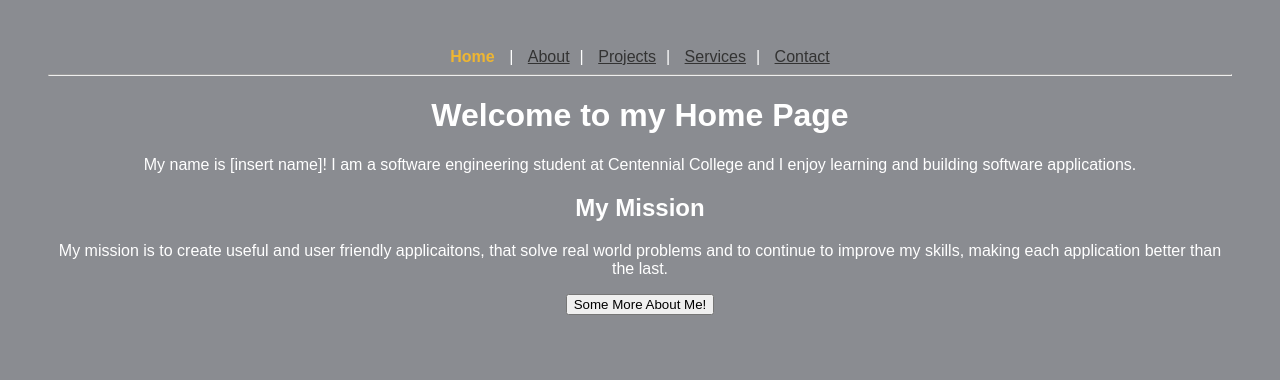
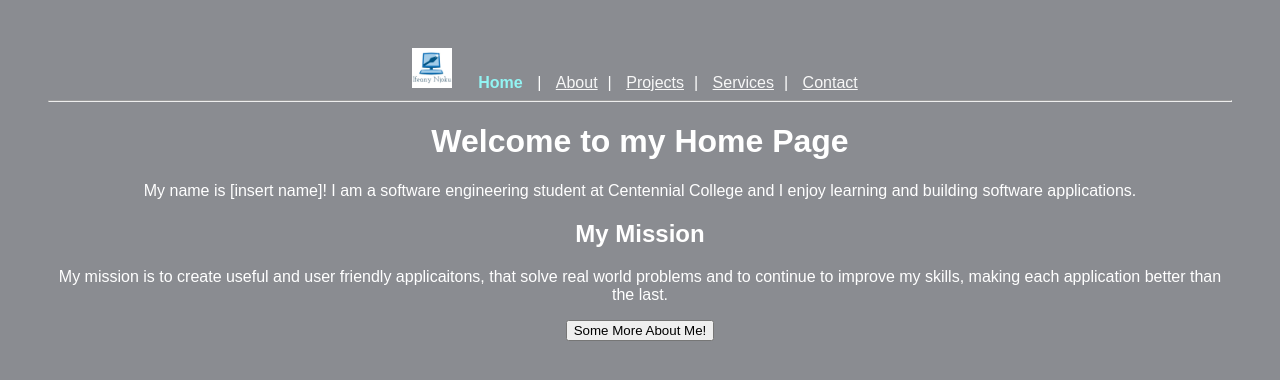
Before and after one commit to IfeanyiNjoku27/Assignment-1-Portfolio-Site, a React (Vite) app: page / in a window 1280 px wide. Shown: the top 380 px of the page. Built offline with nearby package versions, Linux system fonts and the light colour scheme.

Commit message:
Moved resume to public folder, added custom logo to navbar

```diff
--- a/src/App.css
+++ b/src/App.css
@@ -5,3 +5,25 @@ body {
     font-family: Sans-Serif;
     text-align: center;
 }
+
+.logo {
+  /* height: 6em;
+  padding: 1.5em; */
+  will-change: filter;
+  transition: filter 300ms;
+
+  width: 40px;
+  height: auto;
+  margin-right: 1rem;
+}
+
+.logo:hover {
+  filter: drop-shadow(0 0 0.5em #030ff4aa);
+}
+
+.logo.react:hover {
+  filter: drop-shadow(0 0 0.5em #61dafbaa);
+}
+.navbar:hover {
+filter: drop-shadow(0 0 0.3em lightblue);
+}
--- a/src/NavBar.jsx
+++ b/src/NavBar.jsx
@@ -1,7 +1,10 @@
 import { Link, NavLink } from "react-router-dom";
+import nav_logo from "./assets/nav_logo.jpg"
 
+
+//NavLink Style
 const navLinkStyles = ({ isActive }) => ({
-  color: isActive ? "#eeb632ff" : "#333",
+  color: isActive ? "#92f4f3ff" : "#f7f7f7ff",
   textDecoration: isActive ? "none" : "underline",
   fontWeight: isActive ? "bold" : "normal",
   padding: "5px 10px",
@@ -10,7 +13,8 @@ const navLinkStyles = ({ isActive }) => ({
 //Using NavBar
 export default function Navbar() {
   return (
-    <nav>
+    <nav className="navbar">
+     <img src={nav_logo} alt="logo" className="logo" />
       <NavLink to="/" style={navLinkStyles}>
         Home
       </NavLink>{" "}
--- a/src/Pages/About.jsx
+++ b/src/Pages/About.jsx
@@ -15,7 +15,7 @@ export default function About() {
 
       {/* Resume Download */}
       <a
-        href="/src/assets/ResumePDF/Ifeanyi-Njoku-2.pdf"
+        href="public/Ifeanyi-Njoku-2.pdf"
         target="_blank"
         rel="noreferrer noopener"
       >
```
Also changed, not shown: src/assets/nav_logo.jpg (added), 1 other file (tests, documents, lock files or other folders).
